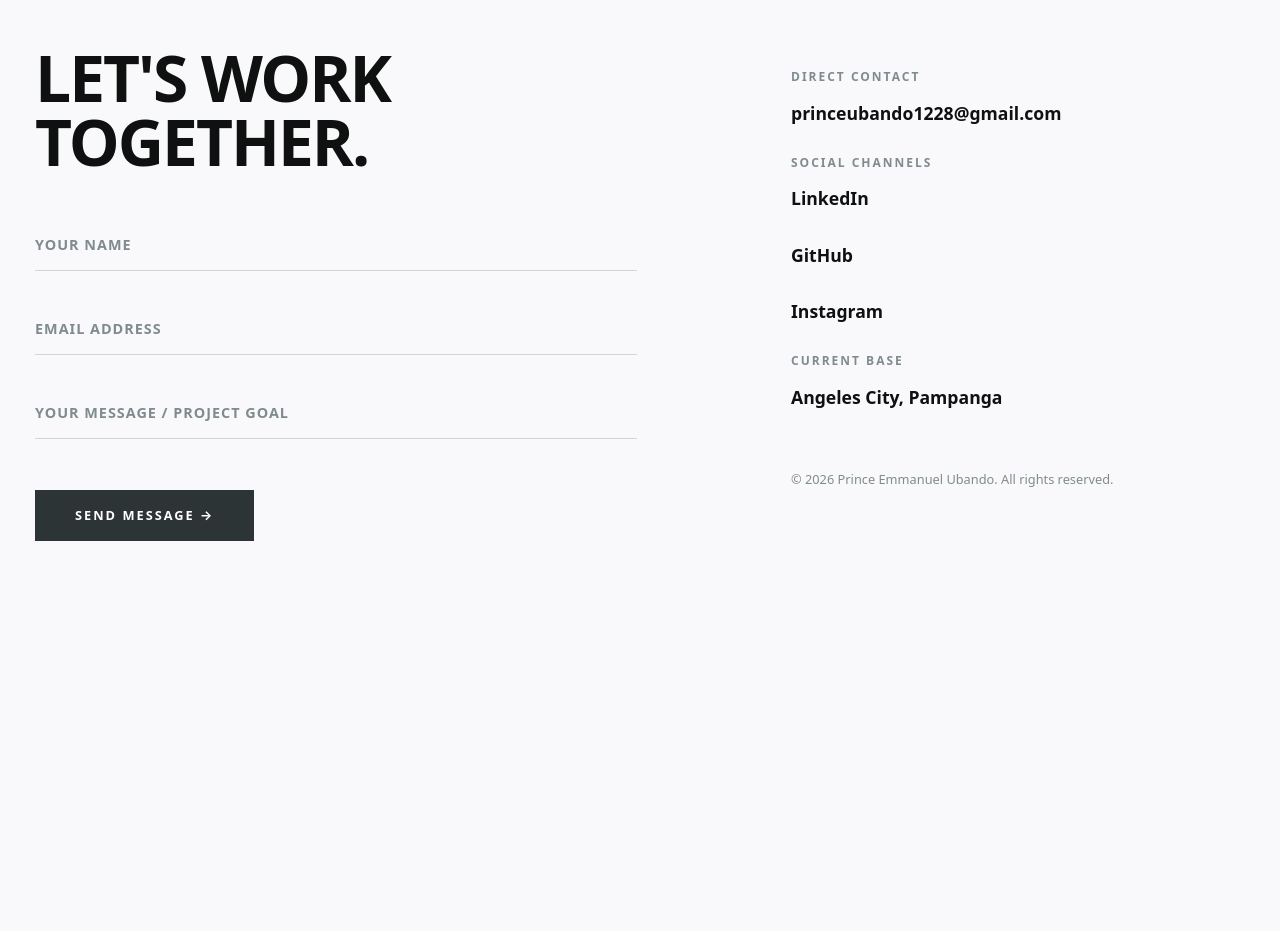
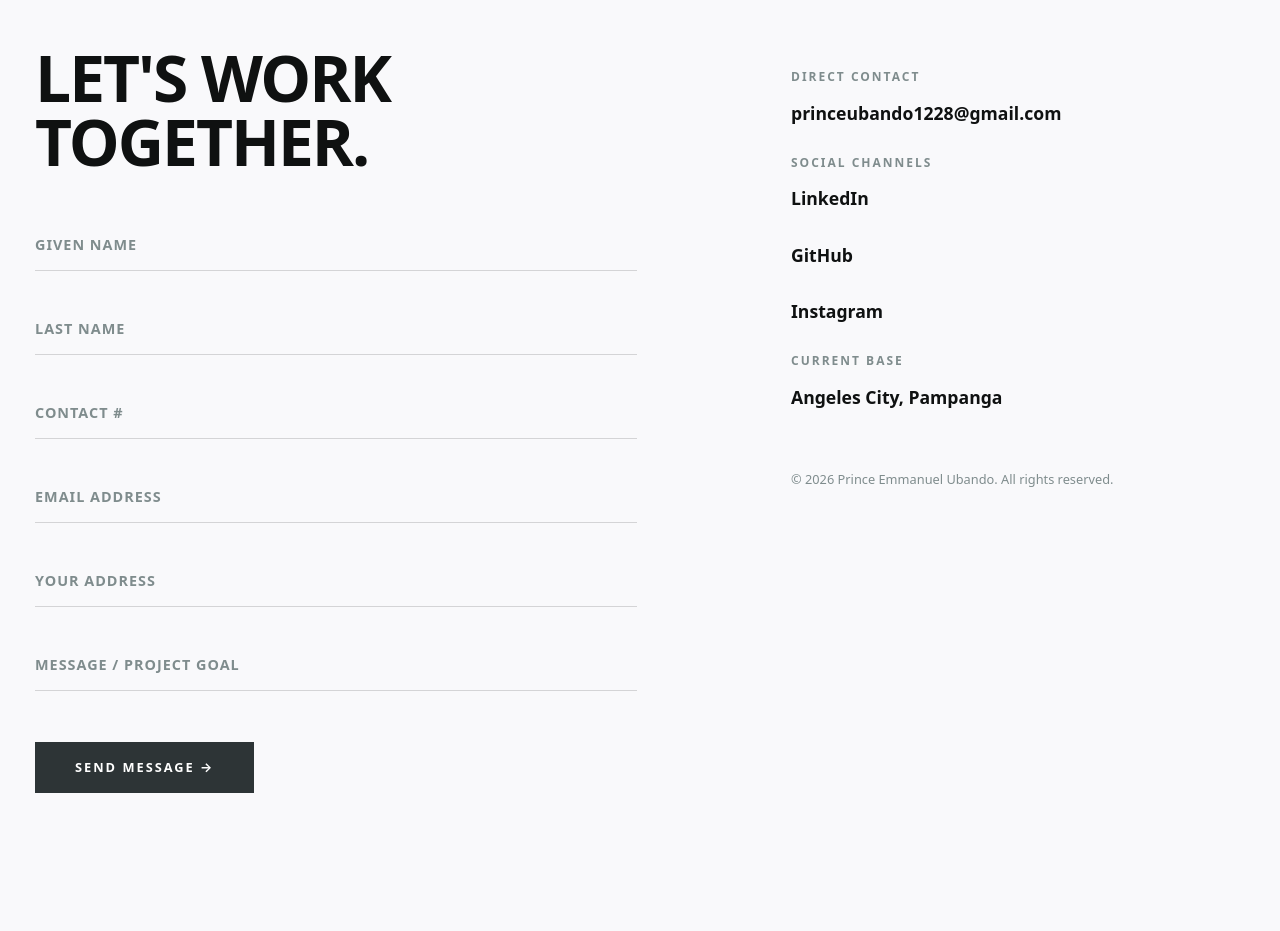
Before and after one commit to PrinceU-8/PORTFOLIO, a Django app: page / in a window 1280 px wide. Shown: the part 991-1922 px from the top of the page. Before the commit the page ends 1532 px from the top, so only its background shows below. Run offline with Django 5.2, Linux system fonts and the light colour scheme.

Commit message:
initial works nothing final

```diff
--- a/templates/home.html
+++ b/templates/home.html
@@ -471,10 +471,20 @@
                 <div class="col-lg-7 col-12 pe-lg-5 mb-5 mb-lg-0">
                     <h2 class="footer-callout">Let's work<br>together.</h2>
 
-                    <form action="#" method="POST" class="mt-5">
+                    <form action="#" method="post" class="mt-5">
                         <div class="footer-input-group">
-                            <input type="text" id="form_name" class="footer-input-field" placeholder=" " required autocomplete="off">
-                            <label for="form_name" class="footer-input-label">Your Name</label>
+                            <input type="text" id="first_name" class="footer-input-field" placeholder=" " required autocomplete="off">
+                            <label for="first_name" class="footer-input-label">Given Name</label>
+                        </div>
+
+                        <div class="footer-input-group">
+                            <input type="text" id="last_name" class="footer-input-field" placeholder=" " required autocomplete="off">
+                            <label for="last_name" class="footer-input-label">Last Name</label>
+                        </div>
+
+                        <div class="footer-input-group">
+                            <input type="text" id="contact_number" class="footer-input-field" placeholder=" " required autocomplete="off">
+                            <label for="contact_number" class="footer-input-label">Contact #</label>
                         </div>
 
                         <div class="footer-input-group">
@@ -483,8 +493,13 @@
                         </div>
 
                         <div class="footer-input-group">
-                            <input type="text" id="form_msg" class="footer-input-field" placeholder=" " required autocomplete="off">
-                            <label for="form_msg" class="footer-input-label">Your Message / Project Goal</label>
+                            <input type="text" id="address" class="footer-input-field" placeholder=" " required autocomplete="off">
+                            <label for="address" class="footer-input-label">Your Address</label>
+                        </div>
+
+                        <div class="footer-input-group">
+                            <input type="text" id="message" class="footer-input-field" placeholder=" " required autocomplete="off">
+                            <label for="message" class="footer-input-label">Message / Project Goal</label>
                         </div>
 
                         <button type="submit" class="footer-submit-btn mt-3">Send Message →</button>
```
Also changed, not shown: templates/works.html (+38 -1 lines), db.sqlite3.
